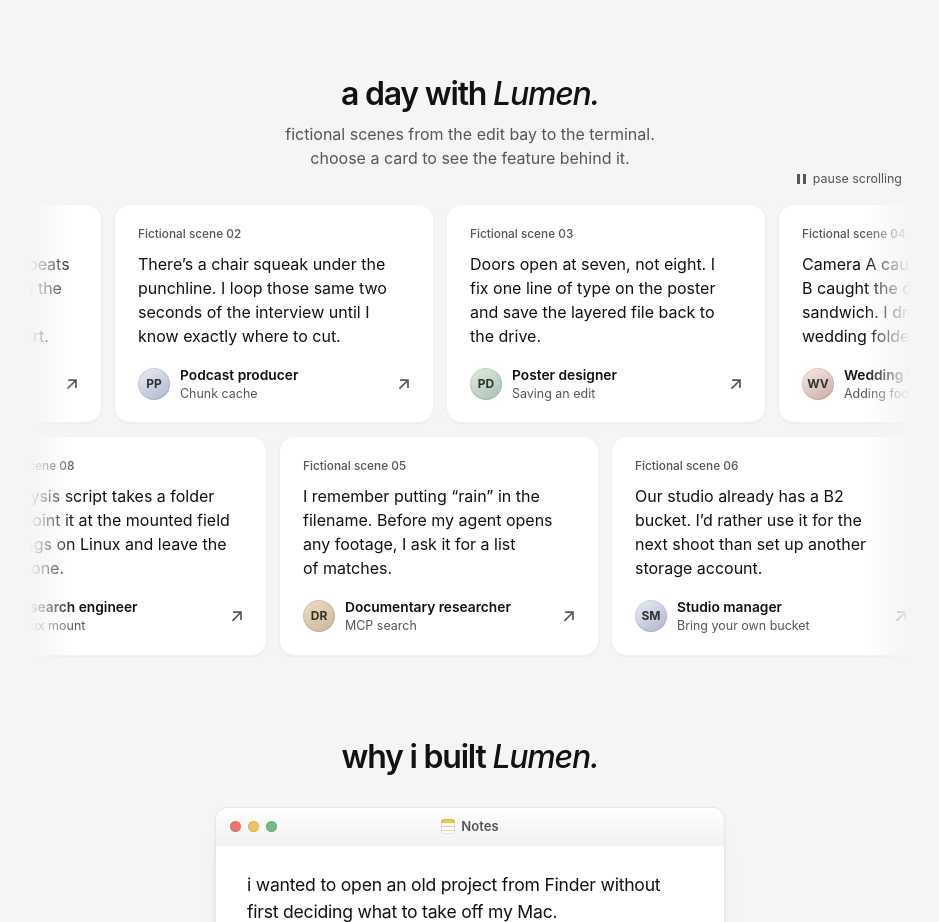
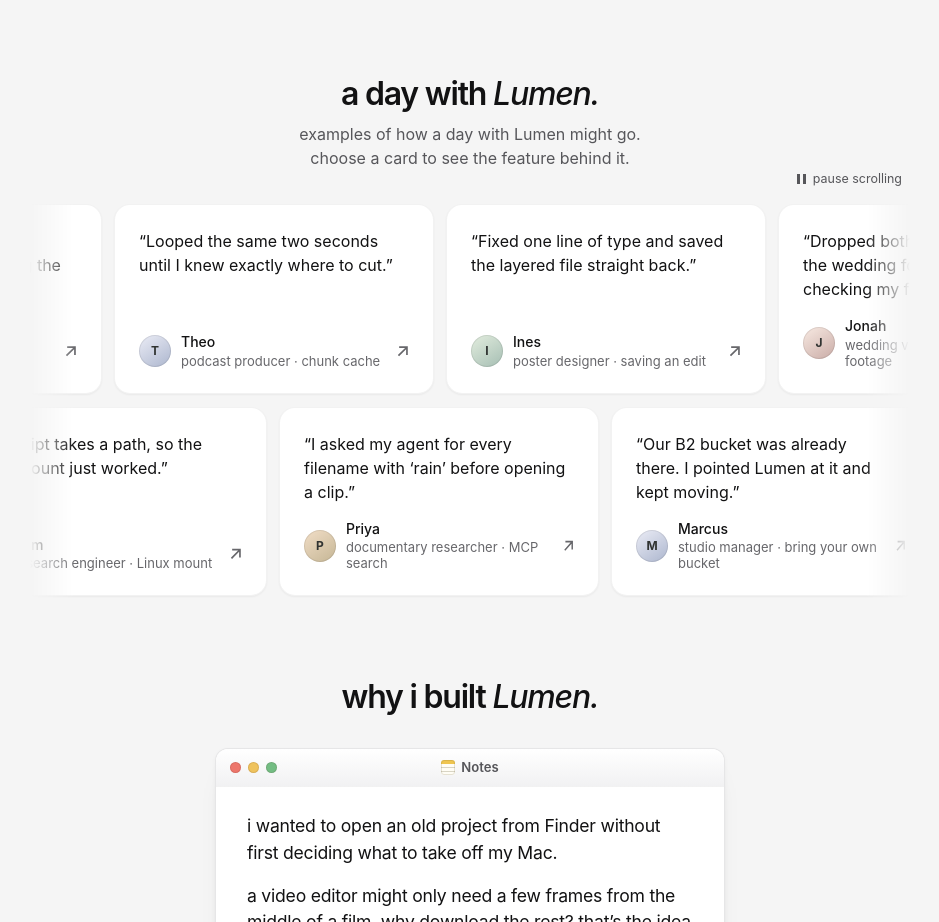
Before and after one commit to chasesdavis/lumen, a plain HTML site: page docs/index.html in a window 1280 px wide. Shown: the part 8540-9462 px from the top of the page, without its empty margins (170-1109 px from the left). Drawn offline with Linux system fonts and the light colour scheme.

Commit message:
Site: turn example cards into short testimonial quotes

```diff
--- a/docs/index.html
+++ b/docs/index.html
@@ -933,40 +933,36 @@
 <section id="love" class="section centered" aria-labelledby="lc-title">
   <div class="wrap">
     <h2 id="lc-title">a day with <em>Lumen.</em></h2>
-    <p class="letters-deck">fictional scenes from the edit bay to the terminal. choose a card to see the feature behind it.</p>
+    <p class="letters-deck">examples of how a day with Lumen might go. choose a card to see the feature behind it.</p>
 
     <div class="lc-board">
       <button type="button" class="lc-toggle" aria-controls="lc-posts" hidden>pause scrolling</button>
       <div class="lc-posts" id="lc-posts">
         <div class="lc-lane">
           <div class="lc-strip">
-            <ul class="lc-set" role="list" aria-label="Creative workflows">
+            <ul class="lc-set" role="list" aria-label="Example creative workflows">
               <li>
                 <a class="lc-card" href="#range-reads">
-                  <small class="lc-credit">Fictional scene 01</small>
-                  <p>The director wants two more beats before the cut. I scrub back to the drummer’s count-in without downloading the whole concert.</p>
-                  <span class="lc-by"><span class="lc-face" aria-hidden="true">PE</span><span><b>Picture editor</b><small>Range reads</small></span></span>
+                  <p>“Scrubbed to the drummer’s count-in without downloading the concert first.”</p>
+                  <span class="lc-by"><span class="lc-face" aria-hidden="true">M</span><span><b>Mara</b><small>picture editor · range reads</small></span></span>
                 </a>
               </li>
               <li>
                 <a class="lc-card" href="#cached-replay">
-                  <small class="lc-credit">Fictional scene 02</small>
-                  <p>There’s a chair squeak under the punchline. I loop those same two seconds of the interview until I know exactly where to cut.</p>
-                  <span class="lc-by"><span class="lc-face" aria-hidden="true">PP</span><span><b>Podcast producer</b><small>Chunk cache</small></span></span>
+                  <p>“Looped the same two seconds until I knew exactly where to cut.”</p>
+                  <span class="lc-by"><span class="lc-face" aria-hidden="true">T</span><span><b>Theo</b><small>podcast producer · chunk cache</small></span></span>
                 </a>
               </li>
               <li>
                 <a class="lc-card" href="#changed-chunks">
-                  <small class="lc-credit">Fictional scene 03</small>
-                  <p>Doors open at seven, not eight. I fix one line of type on the poster and save the layered file back to the drive.</p>
-                  <span class="lc-by"><span class="lc-face" aria-hidden="true">PD</span><span><b>Poster designer</b><small>Saving an edit</small></span></span>
+                  <p>“Fixed one line of type and saved the layered file straight back.”</p>
+                  <span class="lc-by"><span class="lc-face" aria-hidden="true">I</span><span><b>Ines</b><small>poster designer · saving an edit</small></span></span>
                 </a>
               </li>
               <li>
                 <a class="lc-card" href="#finder-drop">
-                  <small class="lc-credit">Fictional scene 04</small>
-                  <p>Camera A caught the vows. Camera B caught the dog stealing a sandwich. I drop both takes into the wedding folder in Finder.</p>
-                  <span class="lc-by"><span class="lc-face" aria-hidden="true">WV</span><span><b>Wedding videographer</b><small>Adding footage</small></span></span>
+                  <p>“Dropped both camera cards into the wedding folder without checking my free space.”</p>
+                  <span class="lc-by"><span class="lc-face" aria-hidden="true">J</span><span><b>Jonah</b><small>wedding videographer · adding footage</small></span></span>
                 </a>
               </li>
             </ul>
@@ -974,33 +970,29 @@
         </div>
         <div class="lc-lane" data-reverse>
           <div class="lc-strip">
-            <ul class="lc-set" role="list" aria-label="Research and studio workflows">
+            <ul class="lc-set" role="list" aria-label="Example research and studio workflows">
               <li>
                 <a class="lc-card" href="#agents">
-                  <small class="lc-credit">Fictional scene 05</small>
-                  <p>I remember putting “rain” in the filename. Before my agent opens any footage, I ask it for a list of matches.</p>
-                  <span class="lc-by"><span class="lc-face" aria-hidden="true">DR</span><span><b>Documentary researcher</b><small>MCP search</small></span></span>
+                  <p>“I asked my agent for every filename with ‘rain’ before opening a clip.”</p>
+                  <span class="lc-by"><span class="lc-face" aria-hidden="true">P</span><span><b>Priya</b><small>documentary researcher · MCP search</small></span></span>
                 </a>
               </li>
               <li>
                 <a class="lc-card" href="#own-bucket">
-                  <small class="lc-credit">Fictional scene 06</small>
-                  <p>Our studio already has a B2 bucket. I’d rather use it for the next shoot than set up another storage account.</p>
-                  <span class="lc-by"><span class="lc-face" aria-hidden="true">SM</span><span><b>Studio manager</b><small>Bring your own bucket</small></span></span>
+                  <p>“Our B2 bucket was already there. I pointed Lumen at it and kept moving.”</p>
+                  <span class="lc-by"><span class="lc-face" aria-hidden="true">M</span><span><b>Marcus</b><small>studio manager · bring your own bucket</small></span></span>
                 </a>
               </li>
               <li>
                 <a class="lc-card" href="#security">
-                  <small class="lc-credit">Fictional scene 07</small>
-                  <p>This interview is under embargo until Friday. I want the audio encrypted on my laptop before it reaches the bucket.</p>
-                  <span class="lc-by"><span class="lc-face" aria-hidden="true">OH</span><span><b>Oral historian</b><small>Local encryption</small></span></span>
+                  <p>“The embargoed interview was encrypted before it ever reached the bucket.”</p>
+                  <span class="lc-by"><span class="lc-face" aria-hidden="true">E</span><span><b>Elena</b><small>oral historian · local encryption</small></span></span>
                 </a>
               </li>
               <li>
                 <a class="lc-card" href="#platform-mounts">
-                  <small class="lc-credit">Fictional scene 08</small>
-                  <p>My analysis script takes a folder path. I point it at the mounted field recordings on Linux and leave the script alone.</p>
-                  <span class="lc-by"><span class="lc-face" aria-hidden="true">RE</span><span><b>Research engineer</b><small>Linux mount</small></span></span>
+                  <p>“My script takes a path, so the Linux mount just worked.”</p>
+                  <span class="lc-by"><span class="lc-face" aria-hidden="true">S</span><span><b>Sam</b><small>research engineer · Linux mount</small></span></span>
                 </a>
               </li>
             </ul>
--- a/docs/letters.css
+++ b/docs/letters.css
@@ -366,7 +366,7 @@ html[data-theme="dark"] #story .ld-answer img { filter: none; }
   min-width: 0;
   display: flex;
   flex-direction: column;
-  padding: 21px 23px;
+  padding: 24px;
   border: 1px solid var(--hair-2);
   border-radius: 16px;
   background: var(--surface);
@@ -376,9 +376,8 @@ html[data-theme="dark"] #story .ld-answer img { filter: none; }
 }
 #love .lc-card:hover { border-color: var(--hair); }
 #love .lc-card:focus-visible { outline: 2px solid var(--ink); outline-offset: -3px; }
-#love .lc-credit { color: var(--ink-2); font-size: .74rem; font-weight: 550; line-height: 1.4; }
-#love .lc-card p { margin: 9px 0 19px; font-size: 1rem; line-height: 1.5; text-wrap: pretty; }
-#love .lc-by { display: flex; align-items: center; gap: 10px; margin-top: auto; }
+#love .lc-card p { margin: 0; font-size: 1rem; line-height: 1.5; text-wrap: pretty; }
+#love .lc-by { display: flex; align-items: center; gap: 10px; margin-top: auto; padding-top: 16px; }
 #love .lc-face {
   display: grid;
   place-items: center;
@@ -392,15 +391,15 @@ html[data-theme="dark"] #story .ld-answer img { filter: none; }
   font-size: 12px;
   font-weight: 650;
 }
-#love .lc-by b, #love .lc-by small { display: block; font-size: .86rem; line-height: 1.24; }
-#love .lc-by b { font-weight: 600; }
-#love .lc-by small { margin-top: 2px; color: var(--ink-2); font-size: .78rem; }
+#love .lc-by b, #love .lc-by small { display: block; line-height: 1.24; }
+#love .lc-by b { font-weight: 500; font-size: .875rem; }
+#love .lc-by small { margin-top: 2px; color: var(--ink-3); font-size: .8125rem; }
 #love .lc-by::after {
   content: "";
   width: 12px;
   height: 12px;
   margin-left: auto;
-  background: var(--ink-2);
+  background: var(--ink-3);
   clip-path: polygon(18% 9%, 90% 9%, 90% 81%, 76% 81%, 76% 34%, 17% 93%, 7% 83%, 67% 23%, 18% 23%);
 }
 #love .lc-set:only-child { display: grid; width: 100%; grid-template-columns: repeat(auto-fit, minmax(min(100%, 240px), 1fr)); padding: 0; }
@@ -410,7 +409,7 @@ html[data-theme="dark"] #story .ld-answer img { filter: none; }
 }
 @container lc-wall (max-width: 570px) {
   #love .lc-set li { width: min(270px, 89cqi); }
-  #love .lc-card { padding: 17px 18px; }
+  #love .lc-card { padding: 24px; }
   #love .lc-card p { font-size: .96rem; }
 }
 
```
